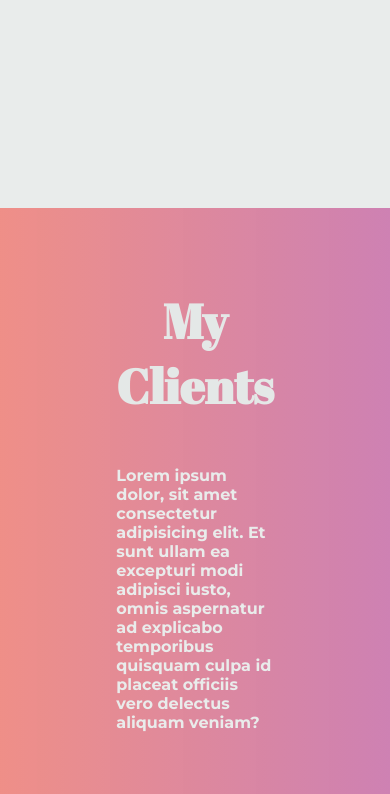
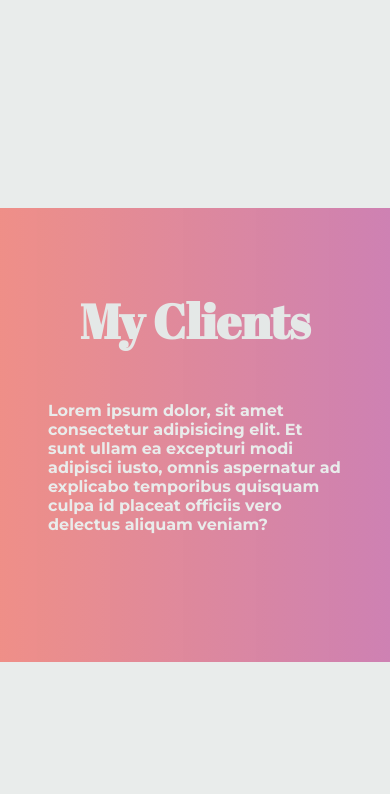
Before and after one commit to JuanFRamirez/marrera, a plain HTML site: page index.html in a window 390 px wide. Shown: the part 1837-2631 px from the top of the page. Drawn offline with nearby package versions, Linux system fonts and the light colour scheme; a script that the page names is missing.

Commit message:
Add files via upload

```diff
--- a/style.css
+++ b/style.css
@@ -581,6 +581,9 @@ transition: all 1s ease;
     .step{
         display: none;
     }
+    .about,.clients{
+        padding: 5rem 3rem;
+    }
 }
 
 @media screen and (max-width:1024px){
@@ -619,6 +622,9 @@ transition: all 1s ease;
     text-align: center;
     }
 
+    .about,.clients{
+        padding: 5rem 3rem;
+    }
 
     .portrait{
         width: 20rem;
```
